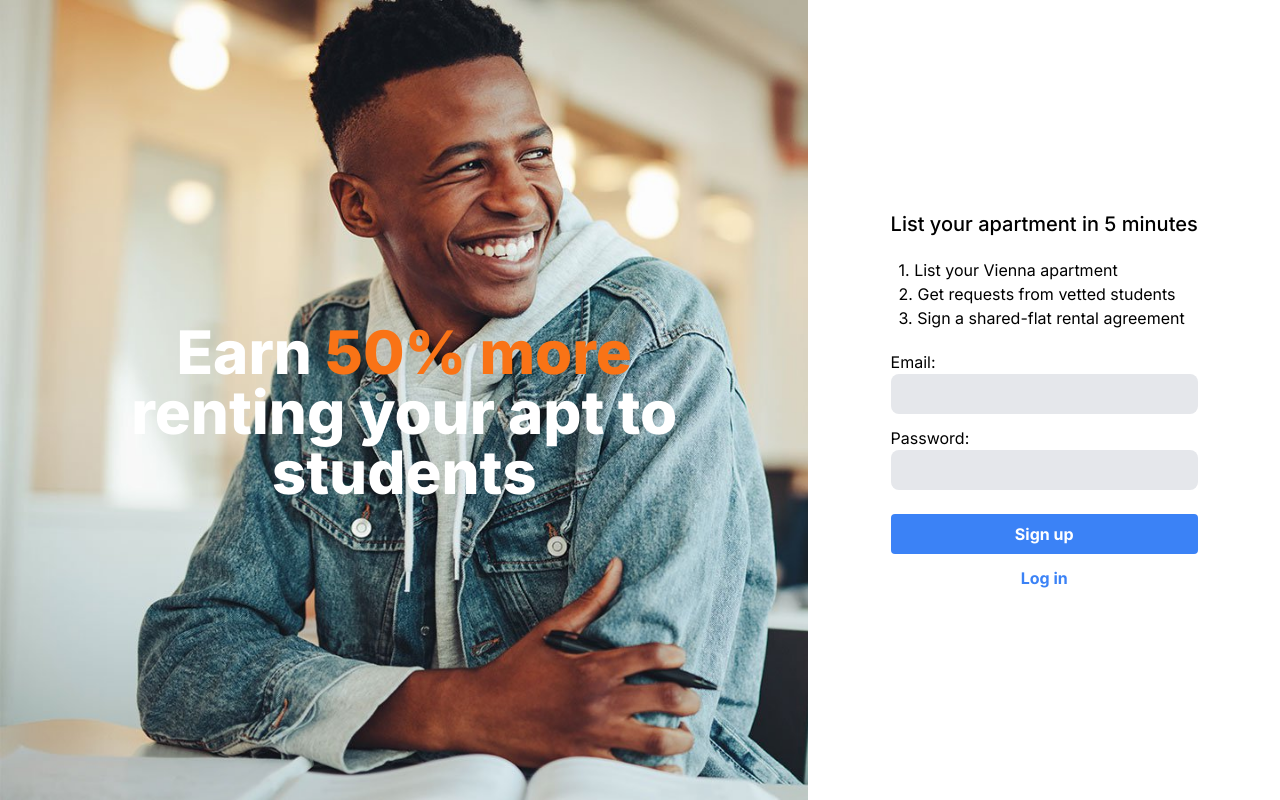
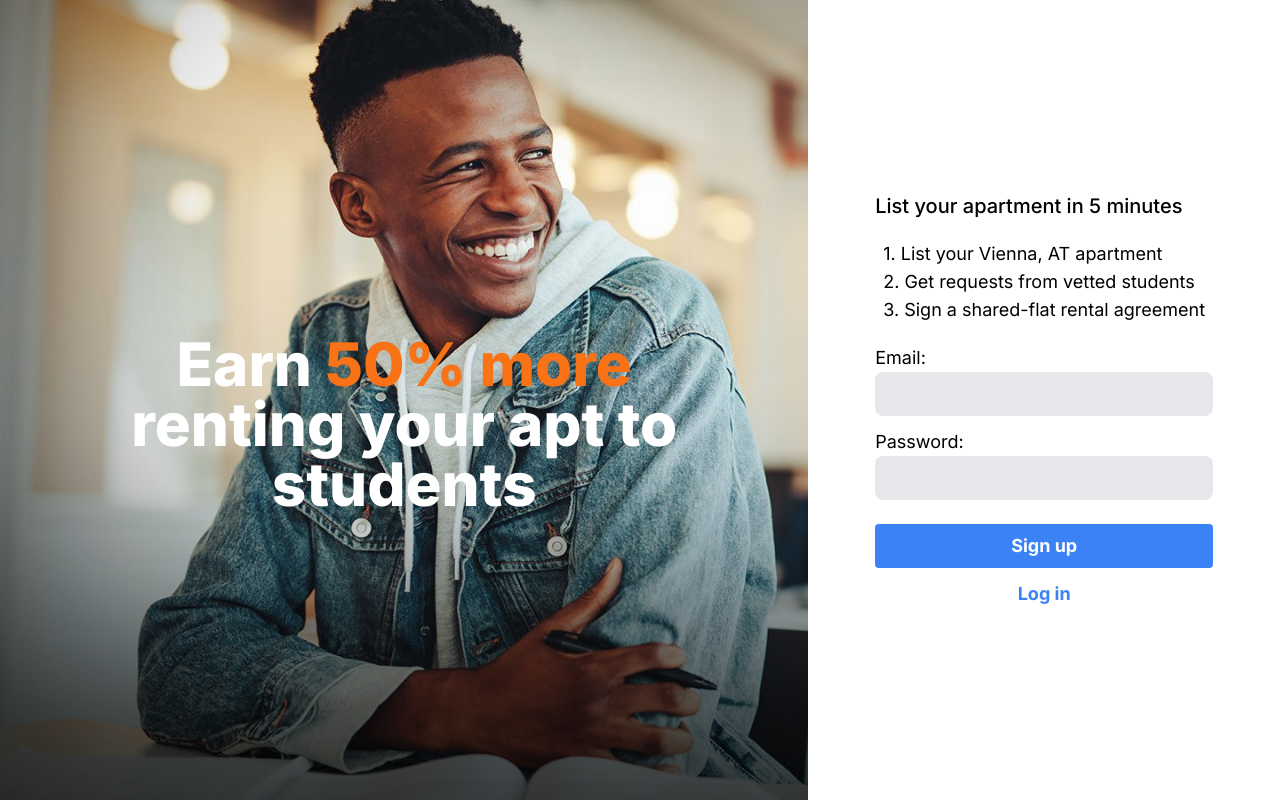
Before and after one commit to lcarvajal/landlord-onboard, a Next.js app: page /login in a window 1280 px wide. Built offline with nearby package versions, Linux system fonts and the light colour scheme.

Commit message:
Convert outer tags from div to main and add an inner box shadow

```diff
--- a/src/app/login/page.tsx
+++ b/src/app/login/page.tsx
@@ -1,17 +1,16 @@
 import { login, signup } from './actions'
-import Image from 'next/image'
 
 export default function LoginPage() {
   return (
-    <div className="flex flex-col md:flex-row h-screen w-screen items-center bg-white md:bg-[url('/student.jpg')] md:bg-no-repeat md:bg-cover md:bg-left-top">
-      <div className="md:grow text-center p-6 mt-6">
-        <h1 className="text-black md:text-white text-3xl md:text-6xl sm:w-4/5 mx-auto font-extrabold">Earn <span className="text-orange-500">50% more</span> renting your apt to students</h1>
-      </div>
-      <div className="grow flex md:items-center w-full md:h-full md:w-4/5 lg:w-3/5 bg-white text-black p-6">
-        <form className="mx-auto">
+    <main className="h-screen flex flex-col md:flex-row items-center bg-white md:bg-[url('/student.jpg')] bg-no-repeat bg-cover bg-left-top md:shadow-[inset_0_-10em_30em_0.8em_rgba(0,0,0,0.8)]">
+      <div className="md:grow text-center p-6 mt-6 md:mt-0 md:transform md:translate-y-6" >
+        <h1 className="text-black md:text-white text-3xl md:text-6xl w-4/5 mx-auto font-extrabold">Earn <span className="text-orange-500">50% more</span> renting your apt to students</h1>
+      </div >
+      <div className="grow flex md:items-center md:h-full md:w-4/5 lg:w-3/5 bg-white text-black p-6">
+        <form className="mx-auto text-lg">
           <h1 className="text-xl mb-3 font-medium">List your apartment in 5 minutes</h1>
           <ol className="mb-3 p-2">
-            <li>1. List your Vienna apartment</li>
+            <li>1. List your Vienna, AT apartment</li>
             <li>2. Get requests from vetted students</li>
             <li>3. Sign a shared-flat rental agreement</li>
           </ol>
@@ -23,6 +22,6 @@ export default function LoginPage() {
           <button className="w-full text-blue-500 hover:text-blue-700 font-bold" formAction={login}>Log in</button>
         </form>
       </div>
-    </div>
+    </main >
   )
 }
```
